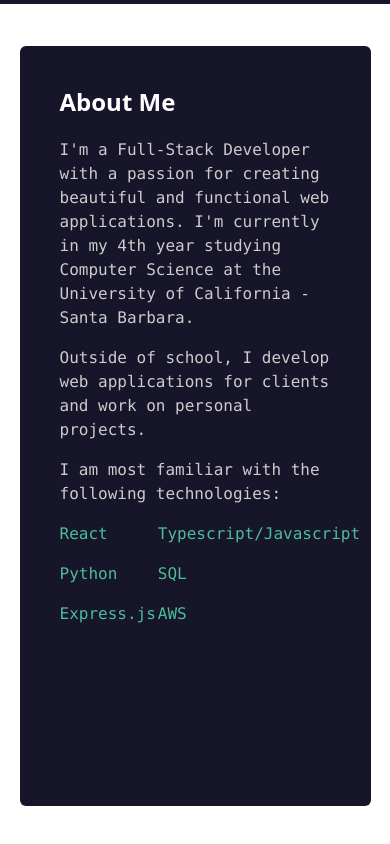
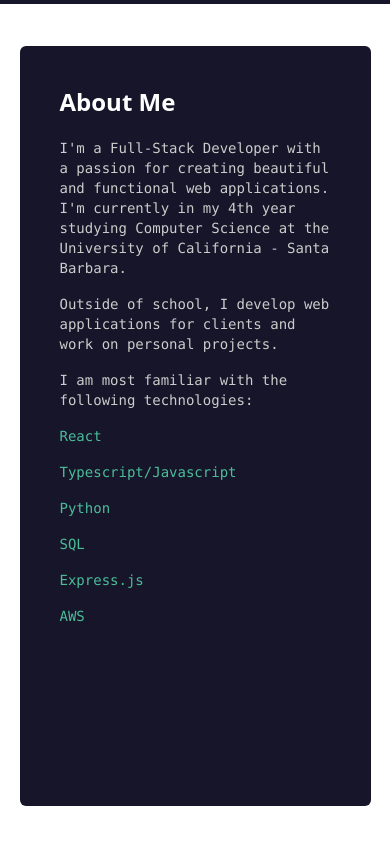
Before and after one commit to heyyysus/dev-portfolio, a Next.js app: page / in a window 390 px wide. Shown: the part 920-1764 px from the top of the page. Built offline with nearby package versions, Linux system fonts and the light colour scheme.

Commit message:
make about section mobile responsive

```diff
--- a/src/app/_components/aboutSection.tsx
+++ b/src/app/_components/aboutSection.tsx
@@ -12,26 +12,26 @@ export const AboutSection: FC<AboutSectionProps> =  ({}) => {
         <div className='flex flex-row justify-center items-center content-center'>
           <div className='font-sans md:w-[700px] md:h-fit w-[90vw] h-[90vh] p-10 bg-blue-dark rounded-md pb-20'>
             <h1 className='text-2xl font-bold text-white mb-5 animate-fadeInFast'>About Me</h1>
-            <p className='text-base text-grey font-mono animate-fadeIn'>
+            <p className='md:text-base text-sm text-grey font-mono animate-fadeIn'>
               I&apos;m a Full-Stack Developer with a passion for creating
               beautiful and functional web applications. I&apos;m currently
               in my 4th year studying Computer Science at the
               University of California - Santa Barbara.
             </p>
-            <p className='text-base text-grey font-mono mt-4 animate-fadeIn'>
+            <p className='md:text-base text-sm text-grey font-mono mt-4 animate-fadeIn'>
               Outside of school, I develop web applications for clients and work on personal projects.
             </p>
-            <p className='text-base text-grey font-mono mt-4 animate-fadeIn'>
+            <p className='md:text-base text-sm text-grey font-mono mt-4 animate-fadeIn'>
               I am most familiar with the following technologies:
             </p>
             {/** 2 column grid of text elements */}
-            <div className='grid grid-cols-2 gap-4 mt-4 w-4/6 text-green animate-fadeInSlow'>
-              <span className='text-base font-mono'>React</span>
-              <span className='text-base font-mono'>Typescript/Javascript</span>
-              <span className='text-base font-mono'>Python</span>
-              <span className='text-base font-mono'>SQL</span>
-              <span className='text-base font-mono'>Express.js</span>
-              <span className='text-base font-mono'>AWS</span>
+            <div className='grid md:grid-cols-2 gap-4 mt-4 w-4/6 text-green animate-fadeInSlow'>
+              <span className='md:text-base text-sm font-mono'>React</span>
+              <span className='md:text-base text-sm font-mono'>Typescript/Javascript</span>
+              <span className='md:text-base text-sm font-mono'>Python</span>
+              <span className='md:text-base text-sm font-mono'>SQL</span>
+              <span className='md:text-base text-sm font-mono'>Express.js</span>
+              <span className='md:text-base text-sm font-mono'>AWS</span>
             </div>
           </div>
         </div>
```
